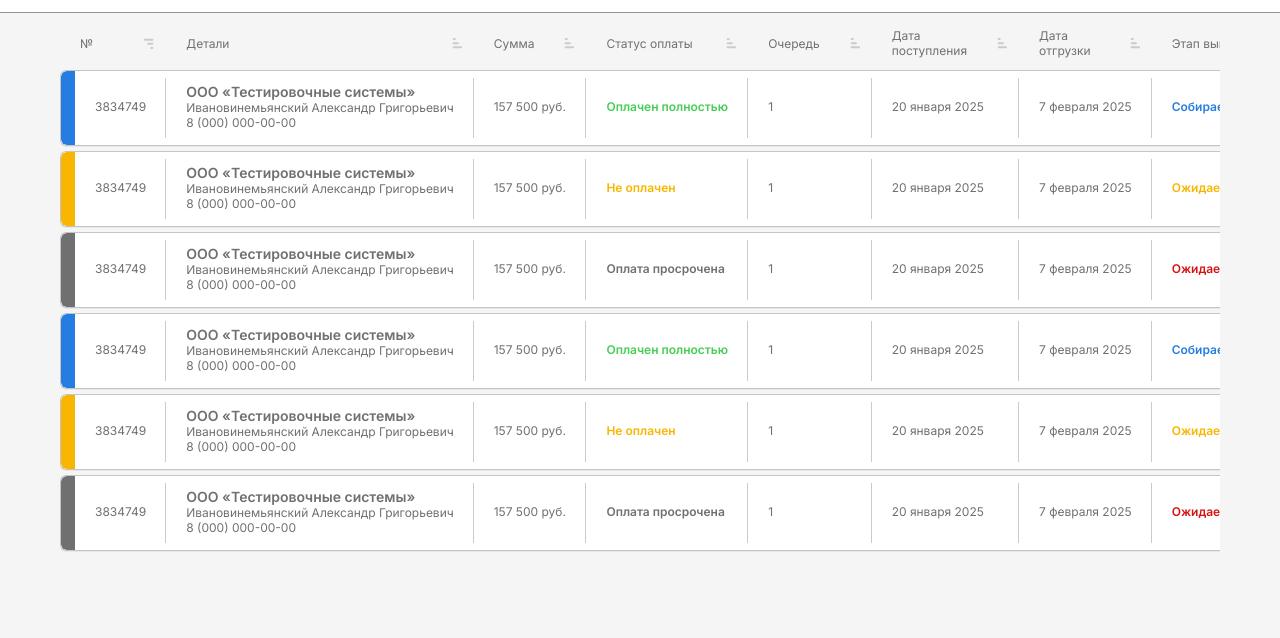
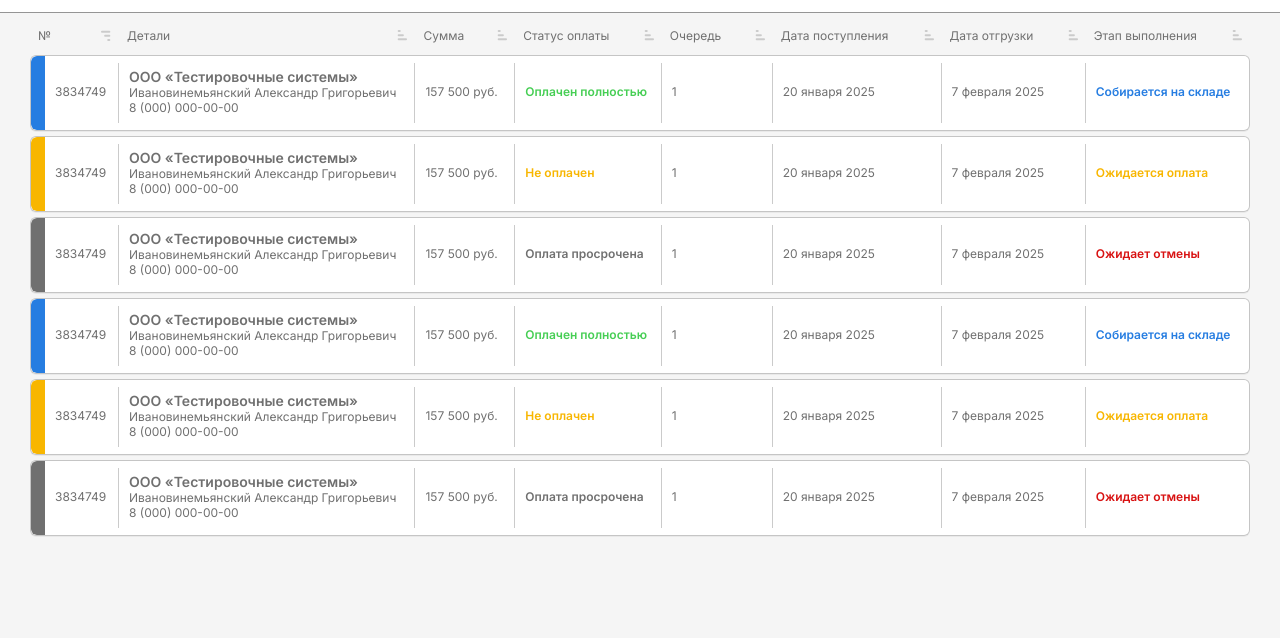
Before and after one commit to Nurbergen-me/convertify, a plain HTML site: page index.html in a window 1280 px wide. Shown: the part 162-800 px from the top of the page. Drawn offline with Linux system fonts and the light colour scheme.

Commit message:
style updates

```diff
--- a/css/main.scss
+++ b/css/main.scss
@@ -698,10 +698,30 @@ h1 {
 }
 
 @media screen and (max-width: 1440px) {
+    .container {
+        width: calc(100% - 60px);
+    }
     .header {
         &.tasks {
             .header_title {
                 font-size: 50px;
+            }
+        }
+    }
+    .table {
+        table {
+            thead tr th {
+                padding-left: 8px;
+                padding-right: 8px;
+            }
+            tbody tr td {
+                padding-left: 10px;
+                padding-right: 10px;
+                white-space: initial;
+
+                &.index {
+                    padding-left: 24px;
+                }
             }
         }
     }
@@ -728,9 +748,6 @@ h1 {
 @media screen and (max-width: 992px) {
     h1 {
         font-size: 40px;
-    }
-    .container {
-        width: calc(100% - 60px);
     }
     .header {
         &_date {
```
Also changed, not shown: css/main.css, 1 other file.
